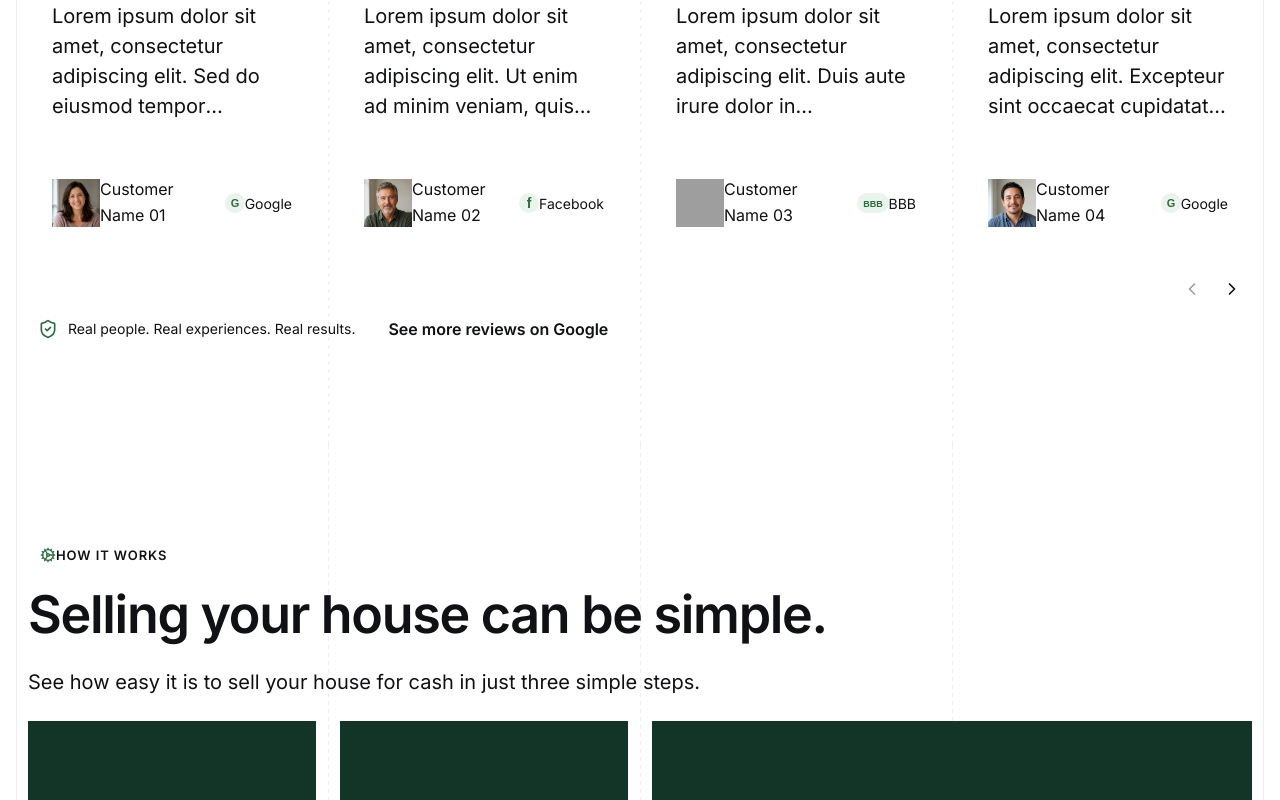
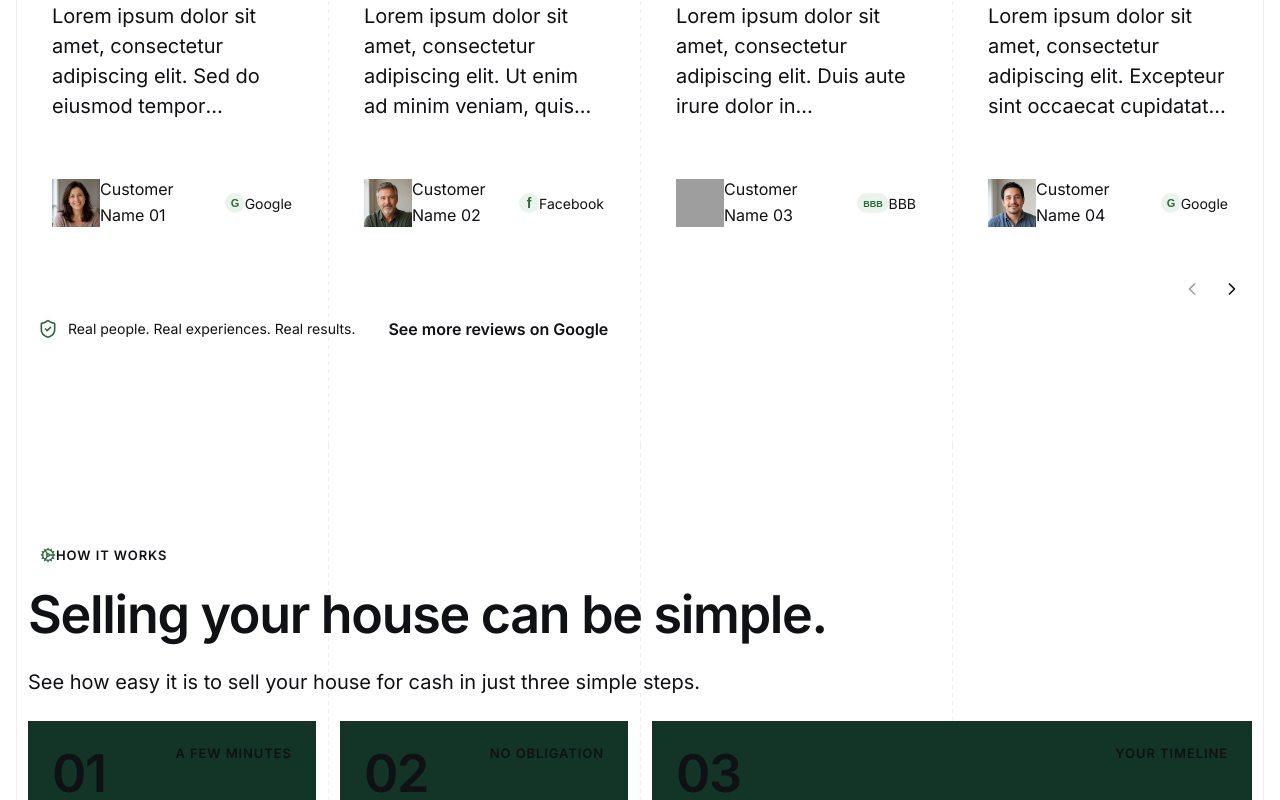
Before and after one commit to YHICAdmin/your-house-in-cash, a Next.js app: page / in a window 1280 px wide. Shown: the part 2000-2800 px from the top of the page. Built offline with nearby package versions, Linux system fonts and the light colour scheme; grey boxes are pictures that could not be loaded.

Commit message:
feat: add how it works card content

```diff
--- a/project-documentation/website-specification/area-page.md
+++ b/project-documentation/website-specification/area-page.md
@@ -1029,38 +1029,48 @@ Contains, in document order:
 * `S` (`16px`) separates the Section Label from the Primary Headline.
 * `M` (`24px`) separates the Primary Headline from the Supporting Copy.
 
-## Step Content
-
-### Content
-
-Preserve the following approved Step content and assets for the replacement design:
-
-1. Canonical Lucide `House` icon; title: `Tell us about your house`; Primary Body Copy: `Start by sharing a few details about your property and what’s going on.`; Supporting Body Copy: `You don’t need to prepare the house, make repairs, or have every answer ready. We just want to understand the property and what would make a sale work for you.`; canonical photograph: `/images/how-it-works/step-1.png`.
-2. Canonical Lucide `BadgeDollarSign` icon; title: `Get your cash offer`; Primary Body Copy: `We’ll review the information you shared and take a closer look at the property.`; Supporting Body Copy: `Then we’ll put together a fair, no-obligation cash offer based on the home and your situation. There are no fees and no pressure to move forward.`; canonical photograph: `/images/how-it-works/step-2.png`.
-3. Canonical Lucide `CalendarCheck` icon; title: `Choose your closing date`; Primary Body Copy: `If you decide the offer works for you, you choose when you want to close.`; Supporting Body Copy: `Whether you need to move quickly or need more time, we’ll work around your schedule and handle the details needed to get the sale completed.`; canonical photograph: `/images/how-it-works/step-3.png`.
-
-### Accessibility
-
-* Each Step photograph is decorative because the associated Step text communicates the complete process information.
-* Each Step icon is decorative because the associated Step title communicates the same meaning.
-
 ## Process Cards
 
 ### Composition
 
 * The Section contains exactly three primary process Cards in this order: Card 1, Card 2, and Card 3.
-* No internal Card content is defined at this stage.
+* Each Card contains, in document order, a Top Meta Row, Step Title, and Body Copy.
+
+### Content
+
+1. Card 1: Step number `01`; eyebrow `A FEW MINUTES`; title `Tell Us About Your House`; Body Copy: `We take the time to understand your situation, learn about your property, and discuss your needs. You do not need to prepare the house, make repairs, or have every answer ready. We just want to understand what is going on and what would make a sale work for you.`
+2. Card 2: Step number `02`; eyebrow `NO OBLIGATION`; title `Get Your Cash Offer`; Body Copy: `We review the information you shared, take a closer look at the property, and put together a fair, no-obligation cash offer. We explain the offer clearly so you can decide whether it works for your situation. There are no fees and no pressure to move forward.`
+3. Card 3: Step number `03`; eyebrow `YOUR TIMELINE`; title `Choose Your Closing Date`; Body Copy: `If the offer works for you, you choose when you want to close. Whether you need to move quickly or need additional time, we work around your schedule and handle the details needed to complete the sale. Once closing is complete, you can move forward on your timeline.`
+
+### Component and Semantics
+
+* The Card collection uses ordered-list semantics, and each Card uses list-item semantics.
+* The Step Title uses `H3` semantics.
+* The visible Step number is decorative for assistive technologies because the ordered-list semantics communicate the same sequence.
 
 ### Visual Design
 
 * All three Cards use the Section-specific background color `#123527`.
 * All three Cards use the global `Large` Radius (`16px`).
 * The Cards do not use a Border, Shadow, photograph, Gradient, or other decorative treatment.
+* The Step number uses the global `H2` typography and Brand Green color.
+* The eyebrow uses the global `Label` typography, uppercase content, and Brand Green Light color.
+* The Step Title uses the global `H3` typography and `#FFFFFF` color.
+* The Body Copy uses the global `Body Small` typography and Brand Green Light color.
+* The Cards do not use icons.
 
 ### Dimensions and Alignment
 
 * The Card collection uses the same responsive System-Line alignment model as the Review Card collection.
 * The Card geometry derives directly from the global content Grid and a `M` (`24px`) horizontal Card gap without per-Card positions, widths, margins, or corrections.
+* Each Card uses `M` (`24px`) internal padding on all sides across all Breakpoints.
+* All Card content is left-aligned.
+* The Step number and eyebrow form one horizontal Top Meta Row, align to opposite sides of the available Card content width, and align vertically at the top.
+
+### Spacing
+
+* `L` (`32px`) separates the Top Meta Row from the Step Title.
+* `S` (`16px`) separates the Step Title from the Body Copy.
 
 #### Desktop
 
--- a/src/components/area/area-how-it-works.module.css
+++ b/src/components/area/area-how-it-works.module.css
@@ -26,12 +26,46 @@
   display: grid;
   grid-template-columns: minmax(0, 1fr);
   row-gap: var(--spacing-s);
+  margin-block: 0;
+  padding: 0;
+  list-style: none;
 }
 
 .processCard {
+  display: flex;
   min-height: 220px;
+  flex-direction: column;
+  align-items: flex-start;
+  padding: var(--spacing-m);
   border-radius: var(--radius-large);
   background: #123527;
+}
+
+.cardMeta {
+  display: flex;
+  width: 100%;
+  align-items: flex-start;
+  justify-content: space-between;
+  gap: var(--spacing-s);
+}
+
+.stepNumber {
+  color: var(--color-brand);
+}
+
+.cardEyebrow {
+  color: var(--color-brand-light);
+  text-align: right;
+}
+
+.cardTitle {
+  margin: var(--spacing-l) 0 var(--spacing-s);
+  color: #ffffff;
+}
+
+.cardBody {
+  margin: 0;
+  color: var(--color-brand-light);
 }
 
 .processCardWide {
--- a/src/components/area/area-how-it-works.tsx
+++ b/src/components/area/area-how-it-works.tsx
@@ -4,6 +4,27 @@ import { SectionLabel } from "@/components/ui/section-label";
 import styles from "./area-how-it-works.module.css";
 
 const headingId = "how-it-works-heading";
+
+const processCards = [
+  {
+    number: "01",
+    eyebrow: "A FEW MINUTES",
+    title: "Tell Us About Your House",
+    body: "We take the time to understand your situation, learn about your property, and discuss your needs. You do not need to prepare the house, make repairs, or have every answer ready. We just want to understand what is going on and what would make a sale work for you.",
+  },
+  {
+    number: "02",
+    eyebrow: "NO OBLIGATION",
+    title: "Get Your Cash Offer",
+    body: "We review the information you shared, take a closer look at the property, and put together a fair, no-obligation cash offer. We explain the offer clearly so you can decide whether it works for your situation. There are no fees and no pressure to move forward.",
+  },
+  {
+    number: "03",
+    eyebrow: "YOUR TIMELINE",
+    title: "Choose Your Closing Date",
+    body: "If the offer works for you, you choose when you want to close. Whether you need to move quickly or need additional time, we work around your schedule and handle the details needed to complete the sale. Once closing is complete, you can move forward on your timeline.",
+  },
+] as const;
 
 export function AreaHowItWorks() {
   return (
@@ -23,11 +44,34 @@ export function AreaHowItWorks() {
           </p>
         </div>
 
-        <div className={styles.processCards}>
-          <div className={styles.processCard} />
-          <div className={styles.processCard} />
-          <div className={`${styles.processCard} ${styles.processCardWide}`} />
-        </div>
+        <ol className={styles.processCards}>
+          {processCards.map((card, index) => (
+            <li
+              key={card.number}
+              className={`${styles.processCard} ${
+                index === 2 ? styles.processCardWide : ""
+              }`}
+            >
+              <div className={styles.cardMeta}>
+                <span
+                  className={`${styles.stepNumber} text-heading-2`}
+                  aria-hidden="true"
+                >
+                  {card.number}
+                </span>
+                <span className={`${styles.cardEyebrow} text-label`}>
+                  {card.eyebrow}
+                </span>
+              </div>
+              <h3 className={`${styles.cardTitle} text-heading-3`}>
+                {card.title}
+              </h3>
+              <p className={`${styles.cardBody} text-body-small`}>
+                {card.body}
+              </p>
+            </li>
+          ))}
+        </ol>
 
         <div className={styles.cta}>
           <Button href="/get-cash-offer">Get My Cash Offer</Button>
```
